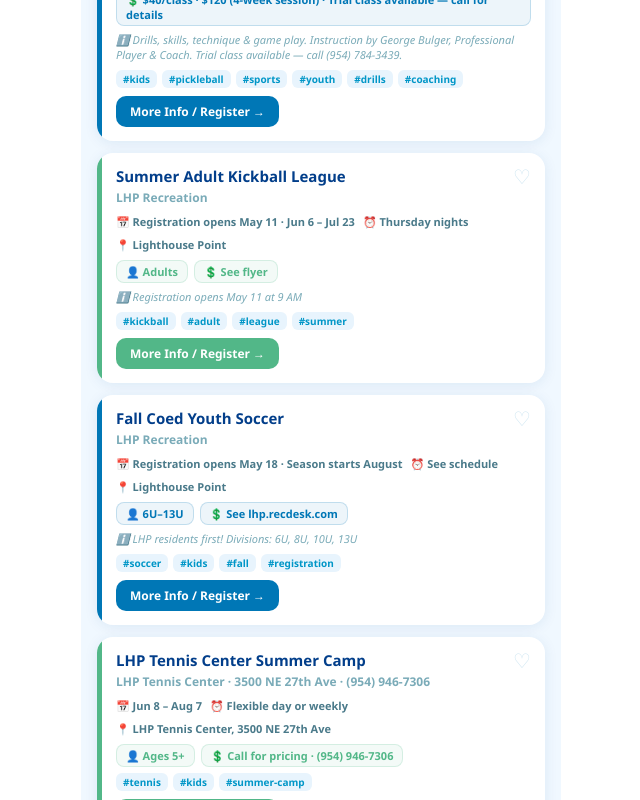
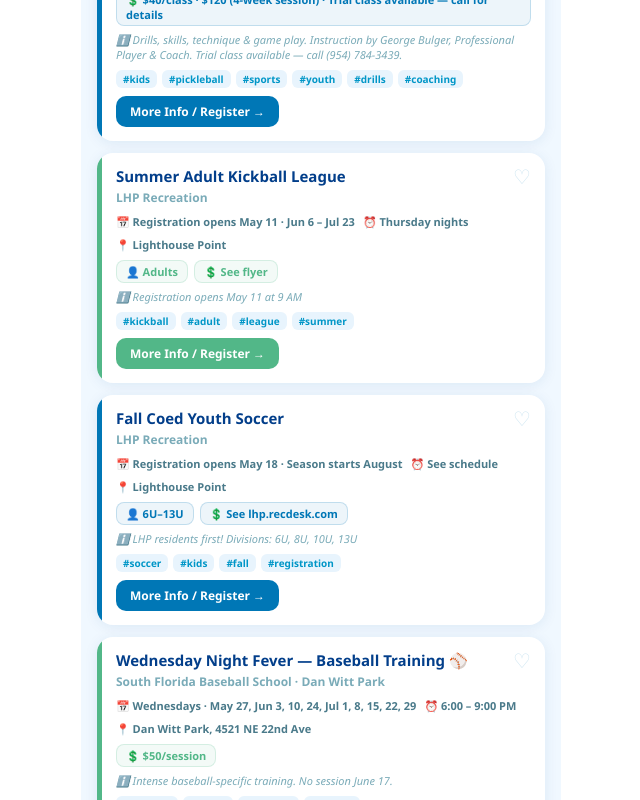
Before and after one commit to rebeccalword-lhp/lhpsocial, a React (Vite) app: page / in a window 1280 px wide. Shown: the part 10429-11229 px from the top of the page, without its empty margins (319-959 px from the left). Built offline with nearby package versions, Linux system fonts and the light colour scheme.

Commit message:
Update lhp-app.jsx

```diff
--- a/src/lhp-app.jsx
+++ b/src/lhp-app.jsx
@@ -184,6 +184,7 @@
   { id: 12, title: "Youth Pickleball Clinics 🏓", org: "Dan Witt Park · George Bulger, Professional Player & Coach · (954) 784-3439", category: ["fitness", "families"], date: "Mondays · May 11, May 18, Jun 1, Jun 8 (No class May 25)", time: "4-week session", location: "Dan Witt Park", price: "$40/class · $120 (4-week session) · Trial class available — call for details", color: "#0077B6", tags: ["kids", "pickleball", "sports", "youth", "drills", "coaching"], note: "Drills, skills, technique & game play. Instruction by George Bulger, Professional Player & Coach. Trial class available — call (954) 784-3439.", ages: "Ages 6–17", link: "https://lhp.recdesk.com" },
   { id: 29, title: "Summer Adult Kickball League", org: "LHP Recreation", category: ["fitness", "community"], date: "Registration opens May 11 · Jun 6 – Jul 23", time: "Thursday nights", location: "Lighthouse Point", price: "See flyer", color: "#52B788", tags: ["kickball", "adult", "league", "summer"], note: "Registration opens May 11 at 9 AM", ages: "Adults", link: "https://lhp.recdesk.com" },
   { id: 30, title: "Fall Coed Youth Soccer", org: "LHP Recreation", category: ["fitness", "families"], date: "Registration opens May 18 · Season starts August", time: "See schedule", location: "Lighthouse Point", price: "See lhp.recdesk.com", color: "#0077B6", tags: ["soccer", "kids", "fall", "registration"], note: "LHP residents first! Divisions: 6U, 8U, 10U, 13U", ages: "6U–13U", link: "https://lhp.recdesk.com" },
+  { id: "sfbs1", title: "Wednesday Night Fever — Baseball Training ⚾", org: "South Florida Baseball School · Dan Witt Park", category: ["fitness", "families"], date: "Wednesdays · May 27, Jun 3, 10, 24, Jul 1, 8, 15, 22, 29", time: "6:00 – 9:00 PM", location: "Dan Witt Park, 4521 NE 22nd Ave", price: "$50/session", color: "#52B788", tags: ["baseball", "youth", "training", "weekly"], note: "Intense baseball-specific training. No session June 17.", ages: null, link: "https://www.sfbspro.com" },
   { id: 31, title: "LHP Tennis Center Summer Camp", org: "LHP Tennis Center · 3500 NE 27th Ave · (954) 946-7306", category: ["fitness", "families"], date: "Jun 8 – Aug 7", time: "Flexible day or weekly", location: "LHP Tennis Center, 3500 NE 27th Ave", price: "Call for pricing · (954) 946-7306", color: "#52B788", tags: ["tennis", "kids", "summer-camp"], note: null, ages: "Ages 5+", link: "https://lhp.recdesk.com" },
   { id: "tc1", title: "Cardio Tennis 2.0+ 🎾", org: "LHP Tennis Center · 3500 NE 27th Ave · (954) 946-7306", category: ["fitness"], date: "Every Monday", time: "9:00 – 10:30 AM", location: "LHP Tennis Center, 3500 NE 27th Ave", price: "Call for pricing · (954) 946-7306", color: "#52B788", tags: ["tennis", "cardio", "weekly", "adult"], note: "Sign up on Court Reserve app or call the Pro Shop. Members 7 days advance · Non-members 5 days prior.", ages: "2.0+ level", link: null },
   { id: "tc2", title: "Adult Intermediate Tennis Clinic 🎾", org: "LHP Tennis Center · 3500 NE 27th Ave · (954) 946-7306", category: ["fitness"], date: "Every Monday", time: "6:30 – 8:00 PM", location: "LHP Tennis Center, 3500 NE 27th Ave", price: "Call for pricing · (954) 946-7306", color: "#52B788", tags: ["tennis", "intermediate", "weekly", "adult", "evening"], note: "Sign up on Court Reserve app or call the Pro Shop. Members 7 days advance · Non-members 5 days prior.", ages: "Intermediate level", link: null },
```
